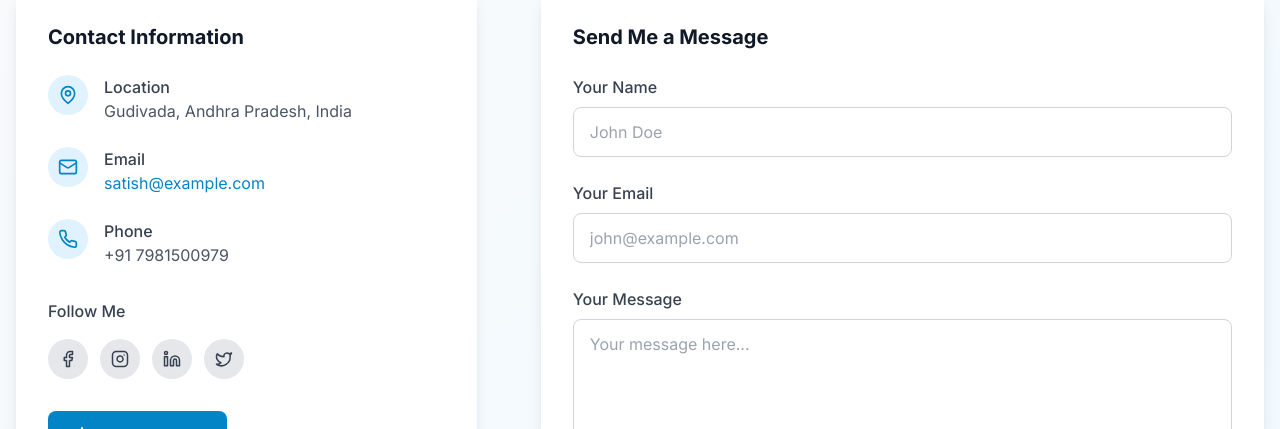
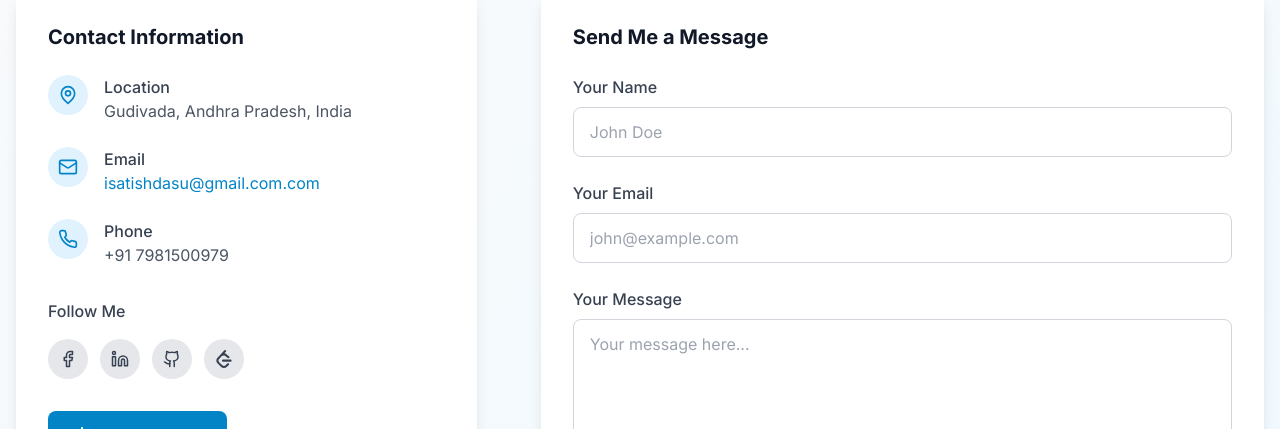
Before and after one commit to dsatish1252/portfolio-website, a React (Vite) app: page / in a window 1280 px wide. Shown: the part 4394-4823 px from the top of the page. Built offline with nearby package versions, Linux system fonts and the light colour scheme.

Commit message:
Update content.ts update urls

```diff
--- a/src/data/content.ts
+++ b/src/data/content.ts
@@ -196,13 +196,13 @@ export const projectsData = [
 ];
 
 export const contactData = {
-  email: 'satish@example.com',
+  email: 'isatishdasu@gmail.com.com',
   phone: '+91 7981500979',
   address: 'Gudivada, Andhra Pradesh, India',
   socials: [
     { name: 'Facebook', url: 'https://facebook.com', icon: 'Facebook' },
-    { name: 'Instagram', url: 'https://instagram.com', icon: 'Instagram' },
-    { name: 'LinkedIn', url: 'https://linkedin.com', icon: 'Linkedin' },
-    { name: 'Twitter', url: 'https://twitter.com', icon: 'Twitter' },
+    { name: 'LinkedIn', url: 'https://www.linkedin.com/in/satish-dasu-3599b2265/', icon: 'Linkedin' },
+    { name: 'GitHub', url: 'https://github.com/dsatish1252', icon: 'Github' },
+    { name: 'LeetCode', url: 'https://leetcode.com/u/satish_dasu/', icon: 'LeetCode' },
   ],
 };
```
